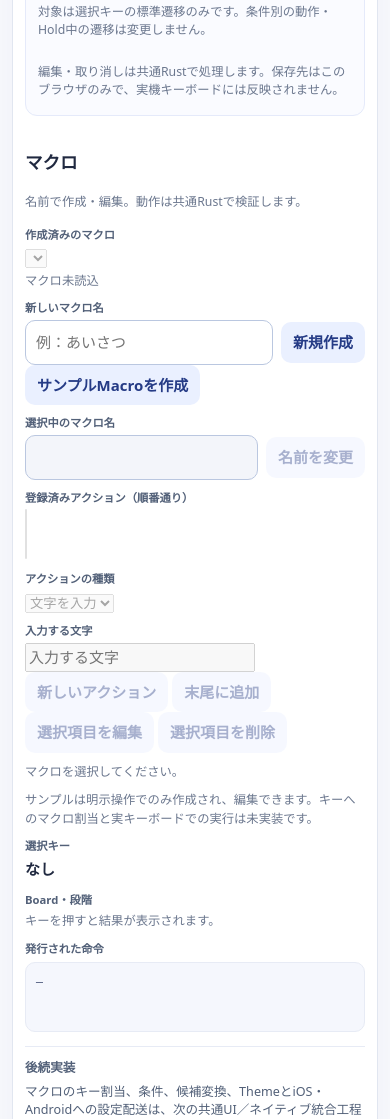
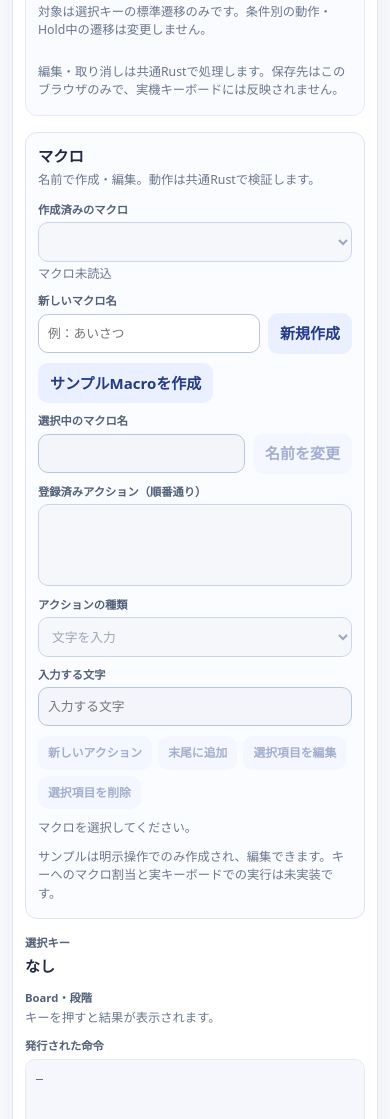
Before and after one commit to kinoko34077/gesture-ime, a website with bundled scripts: page Web/editor/index.html in a window 390 px wide. Shown: the part 1598-2717 px from the top of the page. Built offline with nearby package versions, Linux system fonts and the light colour scheme; files whose address does not match are found by name.

Commit message:
style(web): responsive Macro form and action list (#237)

```diff
--- a/Web/editor/style.css
+++ b/Web/editor/style.css
@@ -32,3 +32,17 @@
 .transition-editor select:disabled{background:#f3f5fa;color:#76849a}
 .transition-editor select:focus-visible{outline:3px solid #a0b6ff;outline-offset:1px}
 .transition-editor .action{align-self:flex-start;margin-top:7px}
+
+/* M3h: user-facing Macro edit controls, not a browser Macro runtime. */
+.macro-editor{background:#fbfcff;border:1px solid #dfe5f0;border-radius:12px;padding:12px;margin:0 0 16px;min-width:0}
+.macro-editor h3{font-size:1.02rem;margin:0}
+.macro-editor .pane-header{margin-bottom:4px}
+.macro-editor select,.macro-editor input[type=text]{width:100%;min-width:0;padding:9px;border:1px solid #bac7e0;border-radius:10px;color:#233150;background:white;font:inherit;font-size:.85rem}
+.macro-editor select:focus-visible,.macro-editor input:focus-visible{outline:3px solid #a0b6ff;outline-offset:1px}
+.macro-editor select:disabled,.macro-editor input:disabled{background:#f3f5fa;color:#76849a}
+.macro-editor #macro-actions{min-height:82px;max-width:100%;overflow:auto}
+.macro-editor #macro-selected-meta{overflow-wrap:anywhere}
+.sample-action{margin-top:9px}
+.macro-actions-row{display:flex;flex-wrap:wrap;gap:6px;margin-top:10px}
+.macro-actions-row .action{font-size:.79rem;padding:8px 10px}
+@media(max-width:380px){.macro-actions-row .action{flex:1 1 42%}}
```
